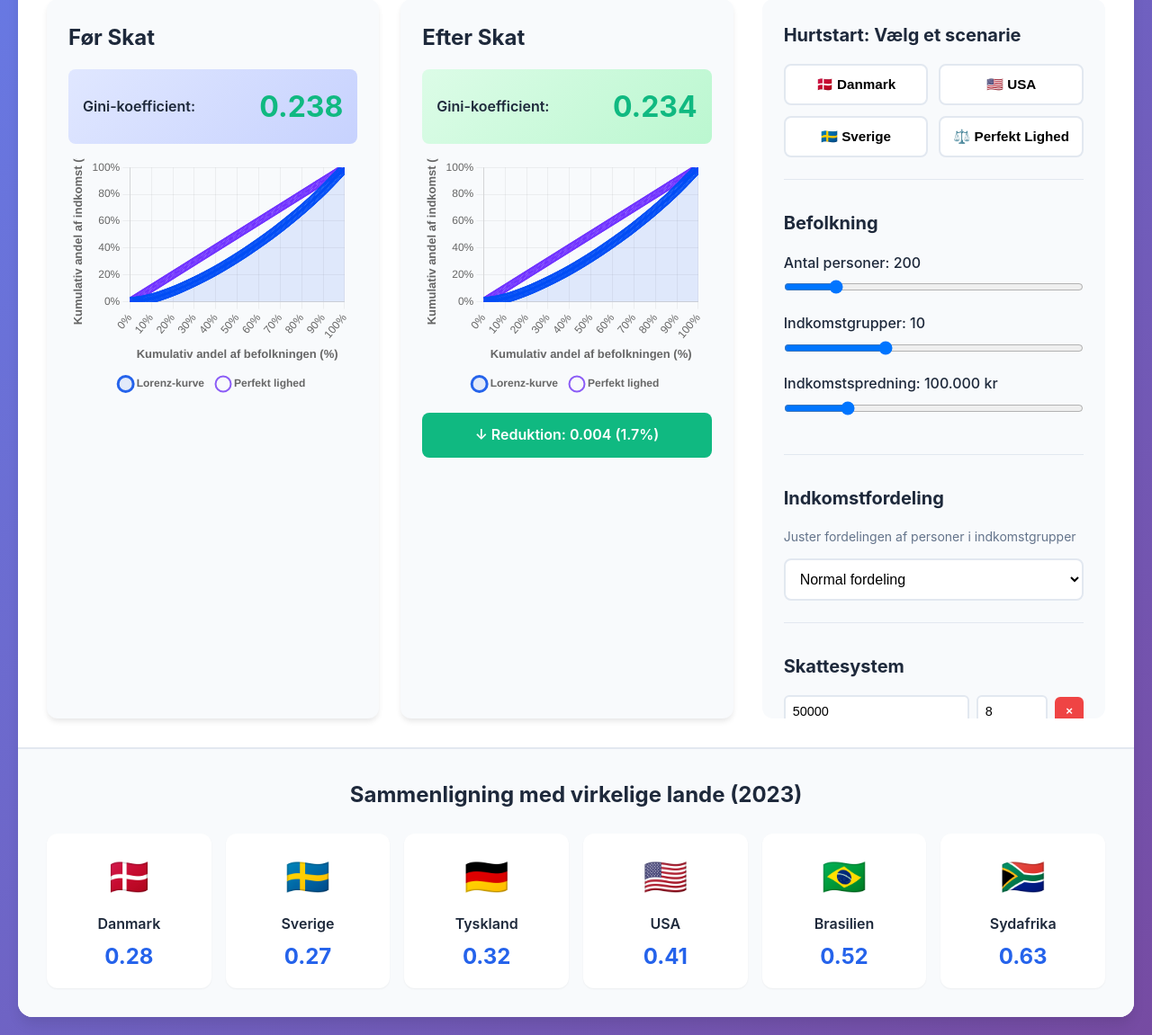
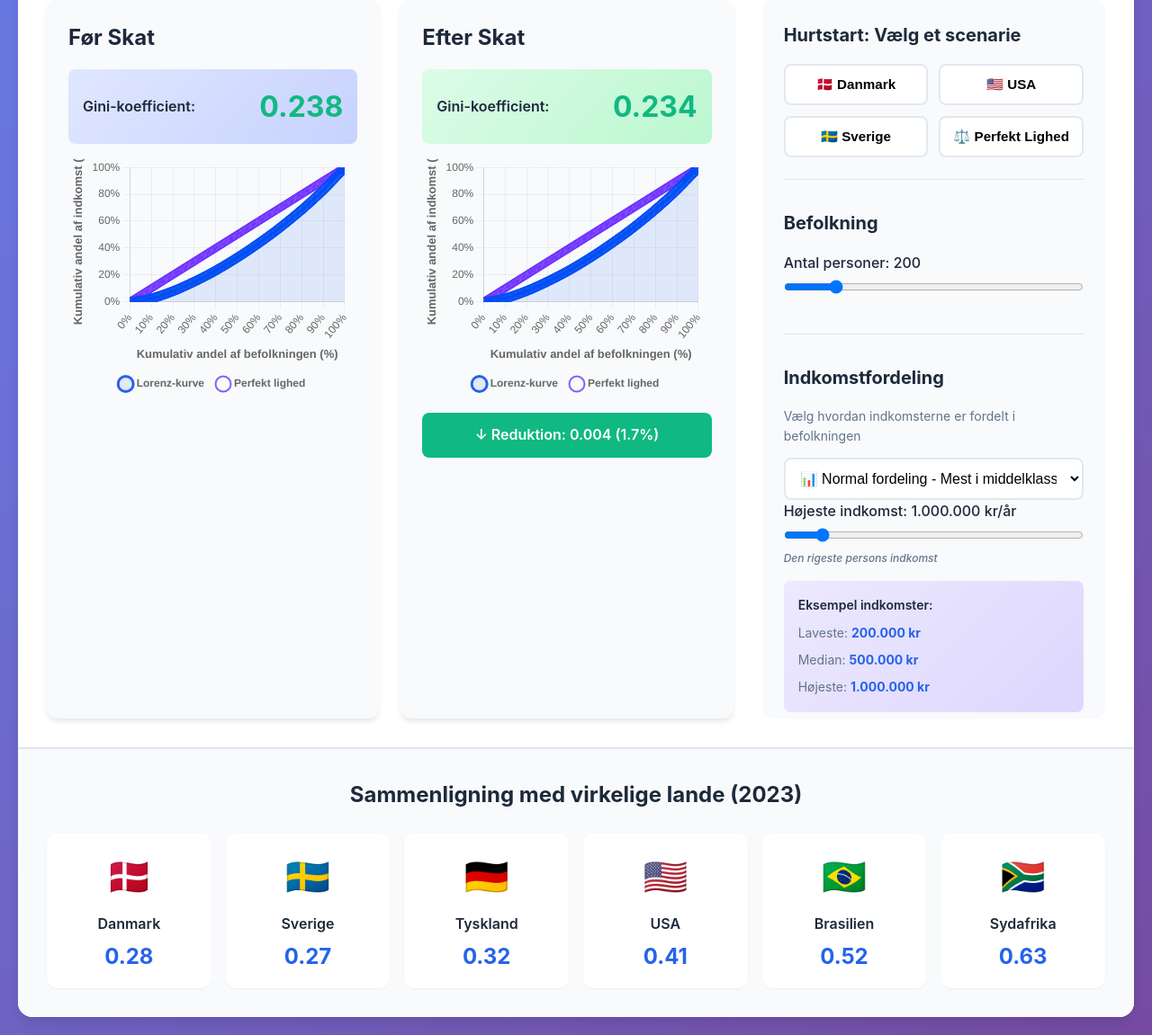
Before and after one commit to KennethEU/Gini, a web app: page / in a window 1280 px wide. Shown: the part 304-1455 px from the top of the page at 90% size. Run offline with its HTML, style and script files only (its server is not run), Linux system fonts and the light colour scheme; data that the repository does not hold is empty.

Commit message:
Make webapp more intuitive and student-friendly
Major improvements to user experience and educational value:

**Income Distribution Controls:**
- Replaced confusing "Indkomstspredning" (group span) with clearer "Højeste indkomst" (max income)
- Removed separate "groups" slider - now uses fixed 10 groups internally
- Added real-time income preview showing lowest, median, and highest incomes
- Enhanced distribution type dropdown with emojis and clear descriptions
- Shows what each distribution means for students

**Tax System Redesign:**
- Added tax profile quick-select buttons: "Ingen skat", "Flad skat (25%)", "Progressiv"
- Completely redesigned tax bracket UI with better labels and structure
- Each bracket now clearly shows "De næste X kroner" and "Beskattes med Y%"
- Added real-time tax calculation example showing how 500,000 kr is taxed
- Example breaks down each bracket step-by-step
- Shows effective tax rate and after-tax income
- Visual improvements: better spacing, borders, and hover effects

**Educational Enhancements:**
- Added explanatory text boxes with colored backgrounds
- Inline help text explaining progressive taxation
- Mini help text under controls
- Live updating examples as students adjust sliders
- More intuitive labels throughout

**UX Improvements:**
- Removed confusing controls that didn't visibly affect Gini
- Simplified interface to focus on what matters: distribution and taxes
- Added visual feedback when hovering over controls
- Better responsive design with new CSS classes
- Auto-updates examples when tax brackets change

These changes make it much easier for students to:
1. Understand what each control does
2. See immediate effects of their choices
3. Learn how progressive taxation works
4. Experiment with different scenarios

🤖 Generated with [Claude Code](https://claude.com/claude-code)

Co-Authored-By: Claude <noreply@anthropic.com>

```diff
--- a/webapp/css/style.css
+++ b/webapp/css/style.css
@@ -176,6 +176,13 @@ header h1 {
     margin-bottom: 0.75rem;
 }
 
+.help-text.mini {
+    font-size: 0.75rem;
+    margin-top: 0.25rem;
+    margin-bottom: 0;
+    font-style: italic;
+}
+
 /* Preset Buttons */
 .preset-buttons {
     display: grid;
@@ -260,8 +267,82 @@ select:focus {
     border-color: var(--primary-color);
 }
 
+/* Income Preview */
+.income-preview {
+    background: linear-gradient(135deg, #ede9fe 0%, #ddd6fe 100%);
+    border-radius: 8px;
+    padding: 1rem;
+    margin-top: 1rem;
+}
+
+.preview-label {
+    font-size: 0.875rem;
+    font-weight: 600;
+    color: var(--text-primary);
+    margin-bottom: 0.5rem;
+}
+
+.preview-values {
+    display: flex;
+    flex-direction: column;
+    gap: 0.5rem;
+}
+
+.preview-item {
+    font-size: 0.875rem;
+    color: var(--text-secondary);
+}
+
+.preview-item strong {
+    color: var(--primary-color);
+    font-weight: 700;
+}
+
+/* Tax Profiles */
+.tax-profiles {
+    display: grid;
+    grid-template-columns: repeat(3, 1fr);
+    gap: 0.5rem;
+    margin-bottom: 1rem;
+}
+
+.tax-profile-btn {
+    padding: 0.75rem 0.5rem;
+    border: 2px solid var(--border-color);
+    background: white;
+    border-radius: 8px;
+    font-size: 0.85rem;
+    font-weight: 600;
+    cursor: pointer;
+    transition: all 0.2s;
+}
+
+.tax-profile-btn:hover {
+    border-color: var(--primary-color);
+    transform: translateY(-2px);
+}
+
+.tax-profile-btn.active {
+    background: var(--primary-color);
+    color: white;
+    border-color: var(--primary-color);
+}
+
+.tax-explanation {
+    background: #f0f9ff;
+    border-left: 4px solid var(--primary-color);
+    padding: 0.75rem;
+    margin-bottom: 1rem;
+    border-radius: 4px;
+}
+
+.tax-explanation .help-text {
+    margin: 0;
+    color: #0369a1;
+}
+
 /* Tax Brackets */
-#tax-brackets {
+.tax-brackets-container {
     display: flex;
     flex-direction: column;
     gap: 0.75rem;
@@ -269,10 +350,47 @@ select:focus {
 }
 
 .tax-bracket {
+    background: white;
+    border: 2px solid var(--border-color);
+    border-radius: 8px;
+    padding: 0.75rem;
+    transition: all 0.2s;
+}
+
+.tax-bracket:hover {
+    border-color: var(--primary-color);
+    box-shadow: var(--shadow-sm);
+}
+
+.bracket-header {
+    display: flex;
+    justify-content: space-between;
+    align-items: center;
+    margin-bottom: 0.5rem;
+}
+
+.bracket-label {
+    font-weight: 600;
+    color: var(--text-primary);
+    font-size: 0.9rem;
+}
+
+.bracket-inputs {
     display: grid;
-    grid-template-columns: 1fr 1fr auto;
+    grid-template-columns: 1fr 1fr;
     gap: 0.5rem;
-    align-items: center;
+}
+
+.input-group {
+    display: flex;
+    flex-direction: column;
+}
+
+.input-group label {
+    font-size: 0.75rem;
+    color: var(--text-secondary);
+    margin-bottom: 0.25rem;
+    font-weight: 500;
 }
 
 .tax-bracket input {
@@ -287,19 +405,72 @@ select:focus {
     border-color: var(--primary-color);
 }
 
-.tax-bracket button {
-    padding: 0.5rem 0.75rem;
-    background: var(--danger-color);
-    color: white;
+.remove-bracket-btn {
+    padding: 0.25rem 0.5rem;
+    background: transparent;
+    color: var(--danger-color);
     border: none;
-    border-radius: 6px;
     cursor: pointer;
-    font-weight: 600;
+    font-size: 1.2rem;
+    font-weight: bold;
     transition: all 0.2s;
 }
 
-.tax-bracket button:hover {
-    background: #dc2626;
+.remove-bracket-btn:hover {
+    background: var(--danger-color);
+    color: white;
+    border-radius: 4px;
+}
+
+.btn-add-bracket {
+    width: 100%;
+    padding: 0.75rem;
+    background: white;
+    color: var(--primary-color);
+    border: 2px dashed var(--border-color);
+    border-radius: 8px;
+    font-weight: 600;
+    cursor: pointer;
+    transition: all 0.2s;
+    margin-bottom: 1rem;
+}
+
+.btn-add-bracket:hover {
+    border-color: var(--primary-color);
+    background: #eff6ff;
+}
+
+/* Tax Example */
+.tax-example {
+    background: linear-gradient(135deg, #fef3c7 0%, #fde68a 100%);
+    border-radius: 8px;
+    padding: 1rem;
+    border: 2px solid #fbbf24;
+}
+
+.example-title {
+    font-weight: 700;
+    color: #92400e;
+    margin-bottom: 0.5rem;
+    font-size: 0.95rem;
+}
+
+#example-text {
+    font-size: 0.85rem;
+    color: #78350f;
+}
+
+#example-text ul {
+    margin: 0.5rem 0;
+    padding-left: 1.5rem;
+}
+
+#example-text li {
+    margin: 0.25rem 0;
+}
+
+#example-text strong {
+    color: #92400e;
 }
 
 /* Buttons */
--- a/webapp/index.html
+++ b/webapp/index.html
@@ -67,35 +67,73 @@
                         Antal personer: <span id="population-value">100</span>
                         <input type="range" id="population" min="50" max="1000" value="100" step="50">
                     </label>
-                    <label>
-                        Indkomstgrupper: <span id="groups-value">10</span>
-                        <input type="range" id="groups" min="5" max="20" value="10" step="1">
-                    </label>
-                    <label>
-                        Indkomstspredning: <span id="span-value">100,000</span> kr
-                        <input type="range" id="group-span" min="50000" max="300000" value="100000" step="10000">
-                    </label>
                 </div>
 
                 <!-- Income Distribution -->
                 <div class="control-group">
                     <h3>Indkomstfordeling</h3>
-                    <p class="help-text">Juster fordelingen af personer i indkomstgrupper</p>
+                    <p class="help-text">Vælg hvordan indkomsterne er fordelt i befolkningen</p>
                     <select id="distribution-type">
-                        <option value="equal">Ligeligt fordelt</option>
-                        <option value="normal">Normal fordeling</option>
-                        <option value="skewed" selected>Skæv fordeling (realistisk)</option>
-                        <option value="extreme">Ekstrem ulighed</option>
+                        <option value="equal">⚖️ Ligeligt fordelt - Alle har næsten samme indkomst</option>
+                        <option value="normal">📊 Normal fordeling - Mest i middelklassen (bell curve)</option>
+                        <option value="skewed" selected>📈 Skæv fordeling - Mange fattige, få rige (realistisk)</option>
+                        <option value="extreme">⚠️ Ekstrem ulighed - Meget få superrige</option>
                     </select>
+
+                    <label>
+                        Højeste indkomst: <span id="max-income-value">1,000,000</span> kr/år
+                        <input type="range" id="max-income" min="500000" max="5000000" value="1000000" step="100000">
+                        <p class="help-text mini">Den rigeste persons indkomst</p>
+                    </label>
+
+                    <!-- Income preview -->
+                    <div class="income-preview" id="income-preview">
+                        <div class="preview-label">Eksempel indkomster:</div>
+                        <div class="preview-values" id="preview-values">
+                            <span class="preview-item">Laveste: <strong>0 kr</strong></span>
+                            <span class="preview-item">Median: <strong>300,000 kr</strong></span>
+                            <span class="preview-item">Højeste: <strong>1,000,000 kr</strong></span>
+                        </div>
+                    </div>
                 </div>
 
                 <!-- Tax System -->
                 <div class="control-group">
                     <h3>Skattesystem</h3>
-                    <div id="tax-brackets">
+                    <p class="help-text">Vælg en skatteprofil eller design dit eget system</p>
+
+                    <!-- Tax Profile Selector -->
+                    <div class="tax-profiles">
+                        <button class="tax-profile-btn" data-profile="none">Ingen skat</button>
+                        <button class="tax-profile-btn" data-profile="flat">Flad skat (25%)</button>
+                        <button class="tax-profile-btn active" data-profile="progressive">Progressiv</button>
+                    </div>
+
+                    <!-- Tax Brackets with Visual Representation -->
+                    <div class="tax-explanation">
+                        <p class="help-text"><strong>Progressiv skat betyder:</strong> Jo mere du tjener, jo højere procent betaler du.</p>
+                    </div>
+
+                    <div id="tax-brackets" class="tax-brackets-container">
                         <!-- Tax brackets will be added dynamically -->
                     </div>
-                    <button id="add-bracket" class="btn-secondary">+ Tilføj skattetrin</button>
+
+                    <button id="add-bracket" class="btn-add-bracket">+ Tilføj skattetrin</button>
+
+                    <!-- Example Calculation -->
+                    <div class="tax-example" id="tax-example">
+                        <div class="example-title">📝 Eksempel:</div>
+                        <div id="example-text">
+                            En person der tjener <strong>500,000 kr</strong> betaler:
+                            <ul>
+                                <li>De første 50,000 kr: 8% = 4,000 kr</li>
+                                <li>Næste 200,000 kr: 12% = 24,000 kr</li>
+                                <li>Næste 250,000 kr: 15% = 37,500 kr</li>
+                            </ul>
+                            <strong>Total skat: 65,500 kr (13.1%)</strong><br>
+                            <strong>Efter skat: 434,500 kr</strong>
+                        </div>
+                    </div>
                 </div>
 
                 <!-- Action Buttons -->
--- a/webapp/js/ui-controller.js
+++ b/webapp/js/ui-controller.js
@@ -18,6 +18,7 @@ class UIController {
     init() {
         this.setupEventListeners();
         this.initializeTaxBrackets();
+        this.updateIncomePreview();
         this.loadDefaultScenario();
         this.loadChallenge();
     }
@@ -36,12 +37,24 @@ class UIController {
 
         // Range sliders with live value display
         this.setupRangeSlider('population', 'population-value', (val) => val);
-        this.setupRangeSlider('groups', 'groups-value', (val) => val);
-        this.setupRangeSlider('group-span', 'span-value', (val) => val.toLocaleString('da-DK'));
+        this.setupRangeSlider('max-income', 'max-income-value', (val) => val.toLocaleString('da-DK'));
 
         // Distribution type
         document.getElementById('distribution-type').addEventListener('change', () => {
+            this.updateIncomePreview();
             this.autoCalculate();
+        });
+
+        // Max income slider
+        document.getElementById('max-income').addEventListener('input', () => {
+            this.updateIncomePreview();
+        });
+
+        // Tax profile buttons
+        document.querySelectorAll('.tax-profile-btn').forEach(btn => {
+            btn.addEventListener('click', (e) => {
+                this.selectTaxProfile(e.target.dataset.profile);
+            });
         });
 
         // Calculate button
@@ -61,7 +74,7 @@ class UIController {
 
         // Auto-calculate on slider changes (debounced)
         let autoCalcTimeout;
-        ['population', 'groups', 'group-span'].forEach(id => {
+        ['population', 'max-income'].forEach(id => {
             document.getElementById(id).addEventListener('input', () => {
                 clearTimeout(autoCalcTimeout);
                 autoCalcTimeout = setTimeout(() => this.autoCalculate(), 500);
@@ -117,25 +130,39 @@ class UIController {
         const bracketDiv = document.createElement('div');
         bracketDiv.className = 'tax-bracket';
         bracketDiv.innerHTML = `
+            <div class="bracket-header">
+                <span class="bracket-label">Skattetrin ${container.children.length + 1}</span>
+                <button class="remove-bracket-btn" title="Fjern skattetrin">×</button>
+            </div>
+            <div class="bracket-inputs">
+                <div class="input-group">
+                    <label>De næste X kroner:</label>
                     <input type="number"
-                   placeholder="Tærskel (kr)"
+                           placeholder="fx 50000"
                            value="${threshold}"
                            min="0"
                            step="10000"
                            class="threshold-input">
+                </div>
+                <div class="input-group">
+                    <label>Beskattes med:</label>
                     <input type="number"
-                   placeholder="Sats (%)"
+                           placeholder="fx 15"
                            value="${rate}"
                            min="0"
                            max="100"
                            step="1"
                            class="rate-input">
-            <button class="remove-bracket" title="Fjern skattetrin">×</button>
+                    <span style="font-size: 0.75rem; color: var(--text-secondary); margin-top: 0.25rem;">%</span>
+                </div>
+            </div>
         `;
 
         // Remove button handler
-        bracketDiv.querySelector('.remove-bracket').addEventListener('click', () => {
+        bracketDiv.querySelector('.remove-bracket-btn').addEventListener('click', () => {
             bracketDiv.remove();
+            this.renumberBrackets();
+            this.updateTaxExample();
             this.autoCalculate();
         });
 
@@ -144,11 +171,28 @@ class UIController {
             let timeout;
             input.addEventListener('input', () => {
                 clearTimeout(timeout);
-                timeout = setTimeout(() => this.autoCalculate(), 500);
+                timeout = setTimeout(() => {
+                    this.updateTaxExample();
+                    this.autoCalculate();
+                }, 500);
             });
         });
 
         container.appendChild(bracketDiv);
+        this.updateTaxExample();
+    }
+
+    /**
+     * Renumber bracket labels after deletion
+     */
+    renumberBrackets() {
+        const brackets = document.querySelectorAll('.tax-bracket');
+        brackets.forEach((bracket, index) => {
+            const label = bracket.querySelector('.bracket-label');
+            if (label) {
+                label.textContent = `Skattetrin ${index + 1}`;
+            }
+        });
     }
 
     /**
@@ -174,14 +218,16 @@ class UIController {
         document.getElementById('population').value = scenario.population;
         document.getElementById('population-value').textContent = scenario.population;
 
-        document.getElementById('groups').value = scenario.groups;
-        document.getElementById('groups-value').textContent = scenario.groups;
-
-        document.getElementById('group-span').value = scenario.groupSpan;
-        document.getElementById('span-value').textContent = scenario.groupSpan.toLocaleString('da-DK');
+        // Calculate max income from groups and groupSpan
+        const maxIncome = scenario.groups * scenario.groupSpan;
+        document.getElementById('max-income').value = maxIncome;
+        document.getElementById('max-income-value').textContent = maxIncome.toLocaleString('da-DK');
 
         // Update distribution type
         document.getElementById('distribution-type').value = scenario.distributionType;
+
+        // Update income preview
+        this.updateIncomePreview();
 
         // Update tax brackets
         const container = document.getElementById('tax-brackets');
@@ -214,6 +260,121 @@ class UIController {
     }
 
     /**
+     * Select a tax profile
+     */
+    selectTaxProfile(profile) {
+        // Update active button
+        document.querySelectorAll('.tax-profile-btn').forEach(btn => {
+            btn.classList.remove('active');
+        });
+        document.querySelector(`[data-profile="${profile}"]`).classList.add('active');
+
+        // Clear existing brackets
+        const container = document.getElementById('tax-brackets');
+        container.innerHTML = '';
+
+        // Load profile brackets
+        switch(profile) {
+            case 'none':
+                // No brackets - no tax
+                this.addTaxBracketElement(99999999, 0, 0);
+                break;
+            case 'flat':
+                // Flat 25% tax on everything
+                this.addTaxBracketElement(99999999, 25, 0);
+                break;
+            case 'progressive':
+                // Default progressive system
+                this.addTaxBracketElement(50000, 8, 0);
+                this.addTaxBracketElement(200000, 12, 1);
+                this.addTaxBracketElement(400000, 15, 2);
+                break;
+        }
+
+        this.updateTaxExample();
+        this.autoCalculate();
+    }
+
+    /**
+     * Update income preview box
+     */
+    updateIncomePreview() {
+        const maxIncome = parseInt(document.getElementById('max-income').value);
+        const distributionType = document.getElementById('distribution-type').value;
+        const population = parseInt(document.getElementById('population').value);
+
+        // Calculate typical incomes based on distribution
+        let lowest, median, highest;
+
+        switch(distributionType) {
+            case 'equal':
+                lowest = Math.floor(maxIncome * 0.8);
+                median = Math.floor(maxIncome * 0.9);
+                highest = maxIncome;
+                break;
+            case 'normal':
+                lowest = Math.floor(maxIncome * 0.2);
+                median = Math.floor(maxIncome * 0.5);
+                highest = maxIncome;
+                break;
+            case 'skewed':
+                lowest = 0;
+                median = Math.floor(maxIncome * 0.3);
+                highest = maxIncome;
+                break;
+            case 'extreme':
+                lowest = 0;
+                median = Math.floor(maxIncome * 0.15);
+                highest = maxIncome;
+                break;
+        }
+
+        document.getElementById('preview-values').innerHTML = `
+            <span class="preview-item">Laveste: <strong>${lowest.toLocaleString('da-DK')} kr</strong></span>
+            <span class="preview-item">Median: <strong>${median.toLocaleString('da-DK')} kr</strong></span>
+            <span class="preview-item">Højeste: <strong>${highest.toLocaleString('da-DK')} kr</strong></span>
+        `;
+    }
+
+    /**
+     * Update tax example calculation
+     */
+    updateTaxExample() {
+        const brackets = this.getTaxBrackets();
+        if (brackets.length === 0) {
+            document.getElementById('example-text').innerHTML = 'Tilføj skattetrin for at se eksempel';
+            return;
+        }
+
+        const exampleIncome = 500000;
+        let totalTax = 0;
+        let remainingIncome = exampleIncome;
+        let steps = [];
+
+        for (const bracket of brackets) {
+            if (remainingIncome <= 0) break;
+
+            const taxableAmount = Math.min(bracket.threshold, remainingIncome);
+            const tax = Math.floor(taxableAmount * (bracket.rate / 100));
+            totalTax += tax;
+
+            steps.push(`<li>De næste ${taxableAmount.toLocaleString('da-DK')} kr: ${bracket.rate}% = ${tax.toLocaleString('da-DK')} kr</li>`);
+
+            remainingIncome -= bracket.threshold;
+        }
+
+        const effectiveRate = ((totalTax / exampleIncome) * 100).toFixed(1);
+        const afterTax = exampleIncome - totalTax;
+
+        document.getElementById('example-text').innerHTML = `
+            En person der tjener <strong>${exampleIncome.toLocaleString('da-DK')} kr</strong> betaler:
+            <ul>${steps.join('')}</ul>
+            <strong>Total skat: ${totalTax.toLocaleString('da-DK')} kr (${effectiveRate}%)</strong><br>
+            <strong>Efter skat: ${afterTax.toLocaleString('da-DK')} kr</strong>
+        `;
+    }
+
+    /**
      * Load a random challenge
      */
     loadChallenge() {
@@ -227,9 +388,12 @@ class UIController {
     calculate() {
         // Get parameters from UI
         const population = parseInt(document.getElementById('population').value);
-        const groups = parseInt(document.getElementById('groups').value);
-        const groupSpan = parseInt(document.getElementById('group-span').value);
+        const maxIncome = parseInt(document.getElementById('max-income').value);
         const distributionType = document.getElementById('distribution-type').value;
+
+        // Fixed number of groups (10 is good for visualization)
+        const groups = 10;
+        const groupSpan = Math.floor(maxIncome / groups);
 
         // Generate group sizes
         const groupSizes = DistributionTemplates.getGroupSizes(distributionType, population, groups);
```
Lines whose indentation alone changed are shown as unchanged.
